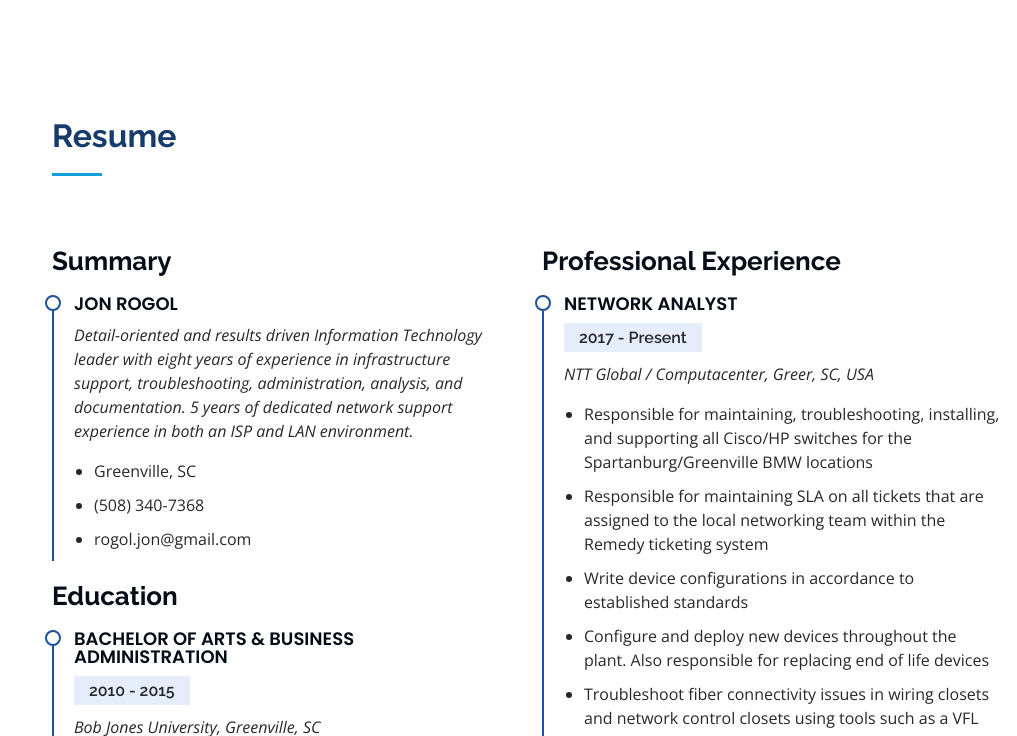
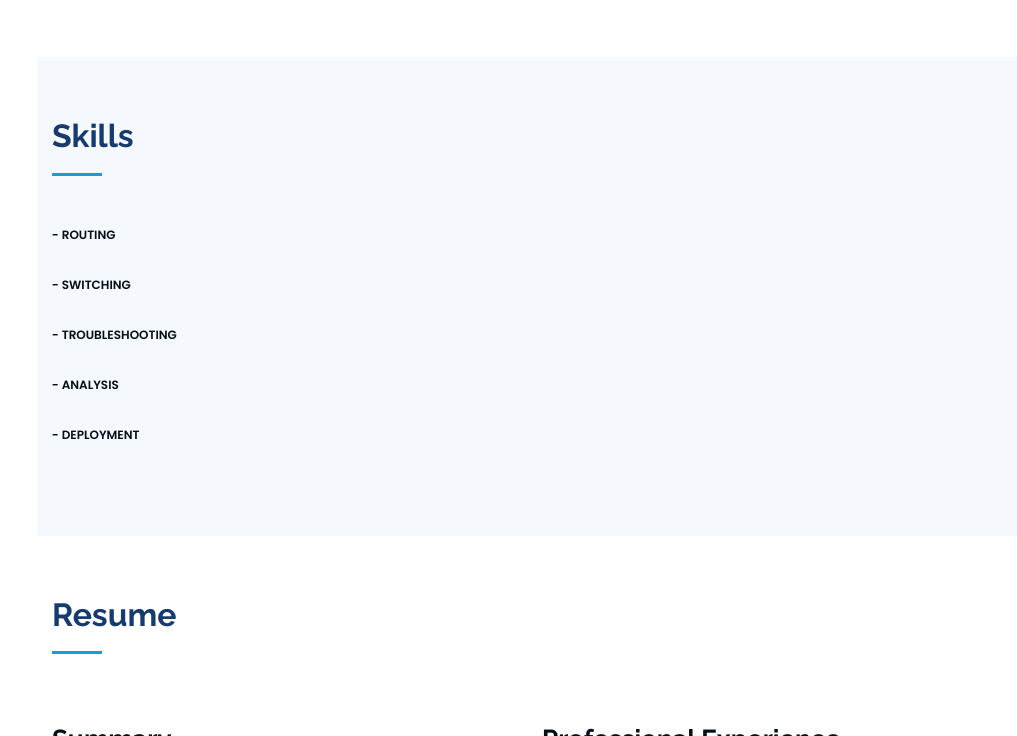
Before and after one commit to jonrogol/Personal-Website, a plain HTML site: page JonRogolWebsite/index.html in a window 1280 px wide. Shown: the part 1314-2050 px from the top of the page, without its empty margins (263-1280 px from the left). Drawn offline with nearby package versions, Linux system fonts and the light colour scheme.

Commit message:
Add files via upload

```diff
--- a/JonRogolWebsite/index.html
+++ b/JonRogolWebsite/index.html
@@ -118,7 +118,37 @@
       </div>
     </section><!-- End About Section -->
 
-    <!-- ======= Facts Section ======= -->
+     <!-- ======= Skills Section ======= -->
+    <section id="skills" class="skills section-bg">
+      <div class="container">
+
+        <div class="section-title">
+          <h2>Skills</h2>
+          <p></p>
+        </div>
+
+        <div class="row skills-content">
+
+          <div class="flex-column">
+
+            <div class="progress">
+              <span class="skill">&emsp;    - Routing</span>
+              </div>
+            <div class="progress">
+              <span class="skill">&emsp;    - Switching</span>
+              </div>
+            <div class="progress">
+              <span class="skill">&emsp;    - Troubleshooting</span>
+              </div>
+            <div class="progress">
+              <span class="skill">&emsp;    - Analysis</span>
+              </div>
+            <div class="progress">
+              <span class="skill">&emsp;    - Deployment</span>
+                </div>
+
+
+    </section><!-- End Skills Section -->
 
 
 
```
